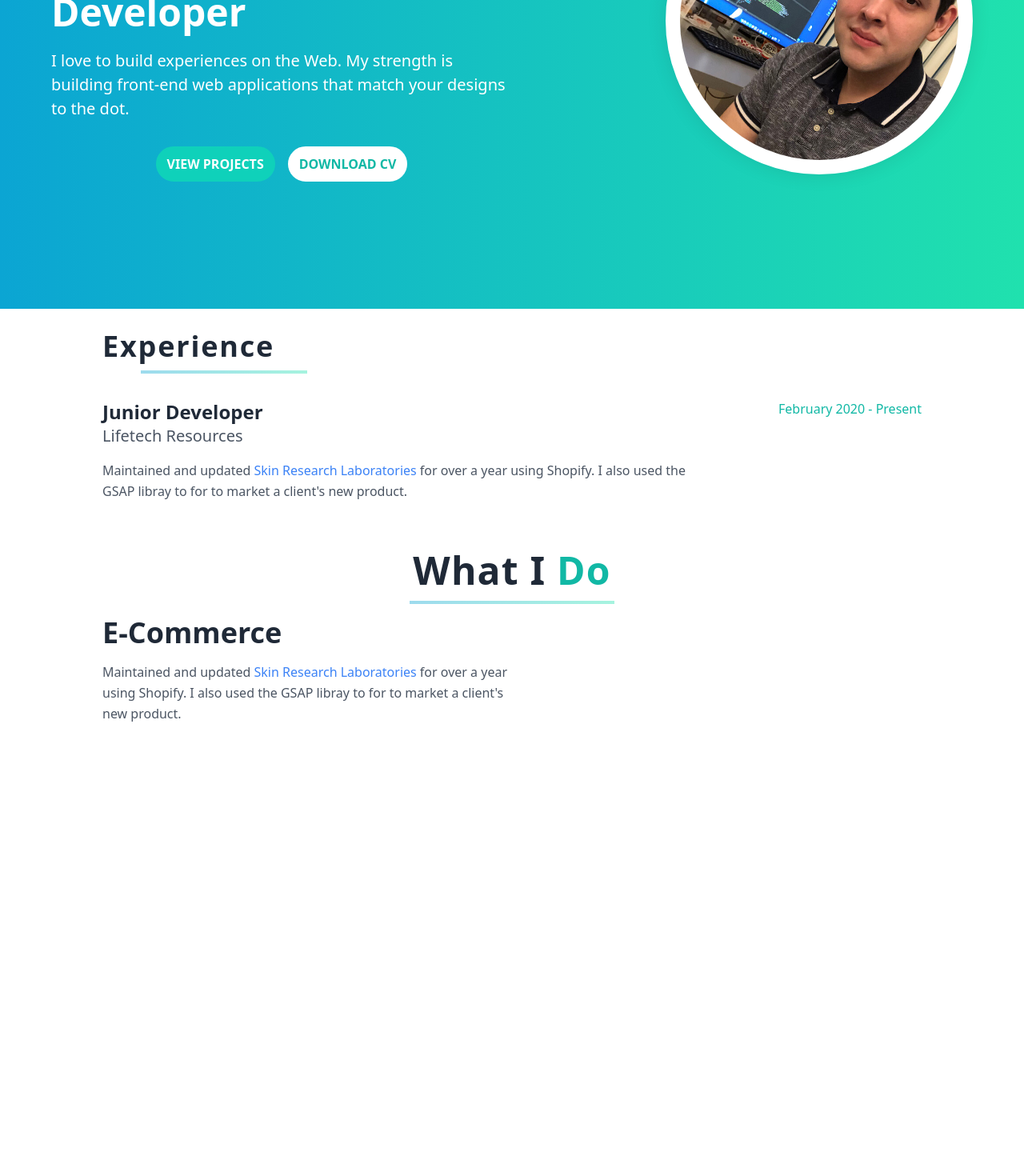
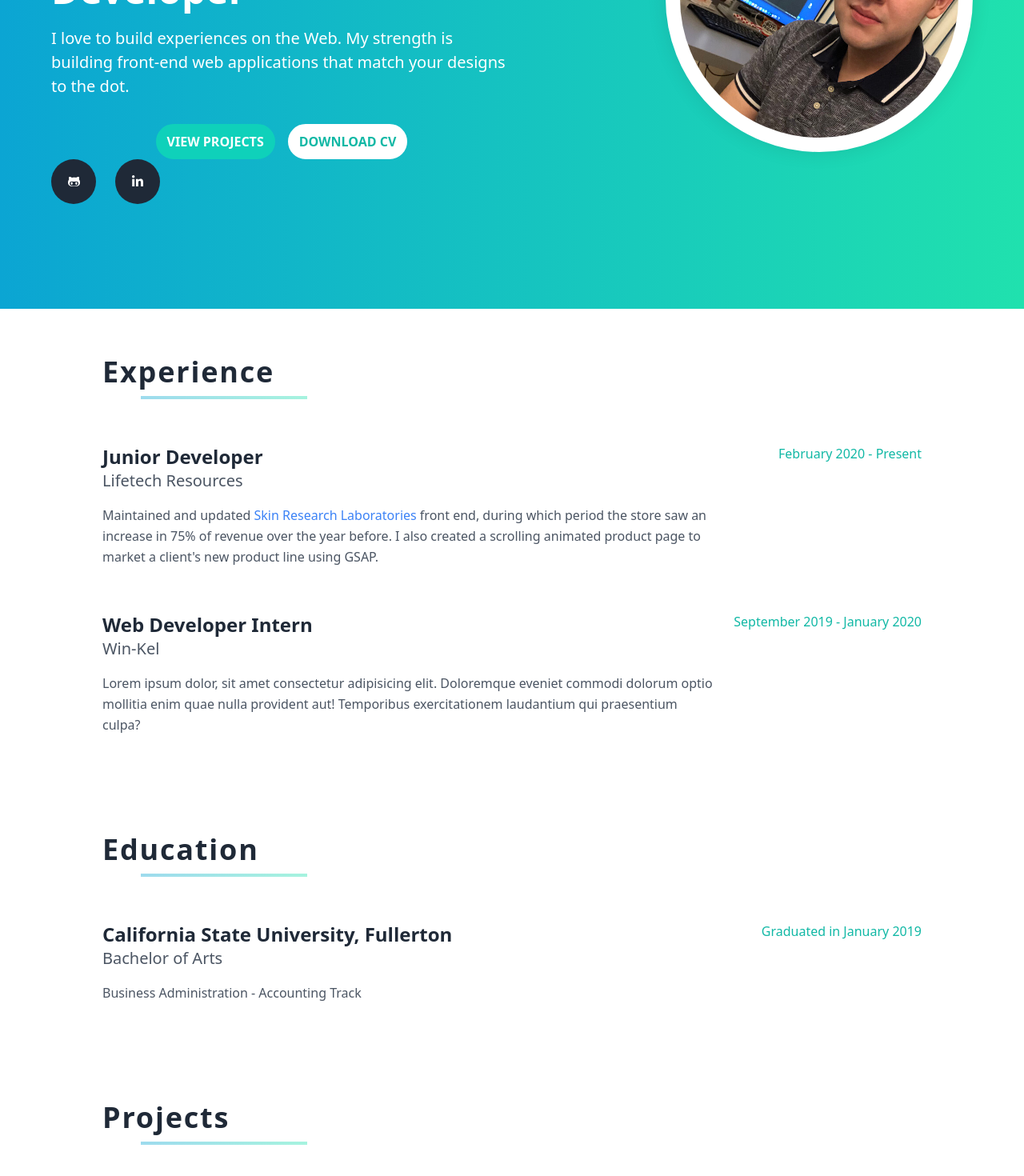
Before and after one commit to bryanMeneses/bemdev-portfolio, a Next.js app: page / in a window 1280 px wide. Shown: the part 414-1884 px from the top of the page at 80% size. Before the commit the page ends 1351 px from the top, so only its background shows below. Built offline with nearby package versions, Linux system fonts and the light colour scheme.

Commit message:
start projects section

```diff
--- a/components/Experience/Item.js
+++ b/components/Experience/Item.js
@@ -2,7 +2,7 @@ import React from 'react'
 
 const Item = ({title, date, company, description}) => {
   return (
-    <div className="mt-8">
+    <div className="mt-14">
       <div className="flex justify-between">
         <h4 className="text-gray-800 font-bold">{title}</h4>
         <h6 className="text-my-teal-200">{date}</h6>
--- a/components/Header/Header.js
+++ b/components/Header/Header.js
@@ -5,11 +5,19 @@ import { navLinks } from '../../utils/nav-links';
 const Header = () => {
 
   let [mobileNavActive, setMobileNav] = useState(false);
+  let [scrolled, setScrolled] = useState(false)
 
   const allLinksRef = useRef();
   const initialRender = useRef(true);
   const linksRef = useRef();
 
+  const handleScroll = () => {
+    if (window.scrollY > 80) {
+      setScrolled(true)
+    } else {
+      setScrolled(false)
+    }
+  }
 
   useEffect(
     () => {
@@ -35,8 +43,14 @@ const Header = () => {
     [mobileNavActive]
   );
 
+  useEffect(() => {
+
+    window.addEventListener('scroll', handleScroll)
+    return
+  })
+
   return (
-    <nav className="fixed w-full shadow-md">
+    <nav className={`z-10 fixed w-full shadow-md transition-all ${scrolled && 'bg-white'}`}>
       <div className={`flex relative w-full justify-between items-center h-20 px-8 mobile-nav-${mobileNavActive}`}>
         <Link passHref href="/">
           <a className="text-5xl text-gray-800 font-bold">BeMDeV</a>
--- a/package.json
+++ b/package.json
@@ -8,6 +8,8 @@
     "start": "next start"
   },
   "dependencies": {
+    "@fortawesome/free-brands-svg-icons": "^5.15.2",
+    "@fortawesome/react-fontawesome": "^0.1.14",
     "autoprefixer": "^10.2.4",
     "next": "10.0.6",
     "postcss": "^8.2.6",
--- a/pages/index.js
+++ b/pages/index.js
@@ -6,6 +6,9 @@ import Image from 'next/image'
 import {useSpring, animated} from 'react-spring'
 import Trail from '@/components/Trail'
 import Item from '@/components/Experience/Item'
+import { FontAwesomeIcon } from '@fortawesome/react-fontawesome'
+import { faGithubAlt, faLinkedinIn } from '@fortawesome/free-brands-svg-icons'
+
 
 
 export default function Home() {
@@ -32,8 +35,8 @@ export default function Home() {
         <div className="container max-w-6xl">
           <div className='flex flex-col items-center justify-between md:flex-row'>
             <Trail className='mt-4 font-bold text-white md:pr-4 md:mt-0 md:w-7/12 lg:p-0 lg:w-6/12'>
-              <h6 className="uppercase tracking-loose font-bold">React, Next.js, Shopify/Liquid</h6>
-              <h1 className="leading-tight my-4">Bryan Meneses - Your Next Front End Developer</h1>
+              <h6 className="uppercase tracking-loose font-normal">React, Next.js, Node.js, Shopify/Liquid</h6>
+              <h1 className="leading-tight my-4">Bryan Meneses - Your <span className="text-my-green-400">Next</span> Front End Developer</h1>
               <h5 className="leading-normal mb-8 font-normal">I love to build experiences on the Web. My strength is building front-end web applications that match your designs to the dot.</h5>
               <div className={styles.cta}>
                 <ButtonLink href="/" btnStyle="primary" className="mr-4">VIEW PROJECTS</ButtonLink>
@@ -49,10 +52,18 @@ export default function Home() {
               </div>
             </animated.div>
           </div>
+          <div className="socials">
+            <a className="h-14 w-14 mr-6 rounded-full bg-gray-800 transition-all transform hover:scale-110 inline-flex justify-center items-center hover:shadow-lg" href="#">
+              <FontAwesomeIcon className="w-2/4" color="white" icon={faGithubAlt} />
+            </a>
+            <a className="h-14 w-14 mr-6 rounded-full bg-gray-800 transition-all transform hover:scale-110 inline-flex justify-center items-center hover:shadow-lg" href="#">
+              <FontAwesomeIcon className="w-2/4" color="white" icon={faLinkedinIn} />
+            </a>
+          </div>
         </div>
       </div>
 
-      <section className="w-full py-4 bg-white">
+      <section className="w-full py-12 bg-white">
         <div className="container max-w-5xl mx-auto">
           <h2 className="my-2 font-bold tracking-wider text-gray-800 text-left leading-tight">Experience</h2>
           <div className="w-full">
@@ -61,25 +72,38 @@ export default function Home() {
           <Item
             title="Junior Developer"
             date="February 2020 - Present"
-            description={<>Maintained and updated <a href="https://skinresearchlabs.com" target="blank">Skin Research Laboratories</a> for over a year using Shopify. I also used the GSAP libray to for to market a client's new product.</>}
+            description={<>Maintained and updated <a href="https://skinresearchlabs.com" target="blank">Skin Research Laboratories</a> front end, during which period the store saw an increase in 75% of revenue over the year before. I also created a scrolling animated product page to market a client's new product line using GSAP.</>}
             company="Lifetech Resources"
+          />
+          <Item
+            title="Web Developer Intern"
+            date="September 2019 - January 2020"
+            description={'Lorem ipsum dolor, sit amet consectetur adipisicing elit. Doloremque eveniet commodi dolorum optio mollitia enim quae nulla provident aut! Temporibus exercitationem laudantium qui praesentium culpa?'}
+            company="Win-Kel"
           />
         </div>
       </section>
 
-      <section className="w-full py-4 bg-white">
+      <section className="w-full py-12 bg-white">
         <div className="container max-w-5xl mx-auto">
-          <h1 className="my-2 font-bold tracking-wide text-gray-800 text-center leading-tight">What I <span className="text-my-teal-200">Do</span></h1>
+          <h2 className="my-2 font-bold tracking-wider text-gray-800 text-left leading-tight">Education</h2>
           <div className="w-full">
-            <div className="h-1 w-64 mx-auto opacity-40 gradient"></div>
+            <div className="h-1 w-52 ml-12 opacity-40 gradient"></div>
           </div>
-          <div className="flex flex-wrap mt-4">
-            <div className="md:w-2/4">
-              <h2 className="text-gray-800 font-bold">E-Commerce</h2>
-              <p className="text-gray-600 my-4 leading-relaxed">Maintained and updated <a href="https://skinresearchlabs.com" target="blank">Skin Research Laboratories</a> for over a year using Shopify. I also used the GSAP libray to for to market a client's new product.</p>
-            </div>
-            <div className="md:w-2/4">
-            </div>
+          <Item
+            title="California State University, Fullerton"
+            company="Bachelor of Arts"
+            description={<><p>Business Administration - Accounting Track</p></>}
+            date="Graduated in January 2019"
+          />
+        </div>
+      </section>
+
+      <section className="w-full py-12 bg-white">
+        <div className="container max-w-5xl mx-auto">
+          <h2 className="my-2 font-bold tracking-wider text-gray-800 text-left leading-tight">Projects</h2>
+          <div className="w-full">
+            <div className="h-1 w-52 ml-12 opacity-40 gradient"></div>
           </div>
         </div>
       </section>
```
Also changed, not shown: 1 other file (tests, documents, lock files or other folders).
